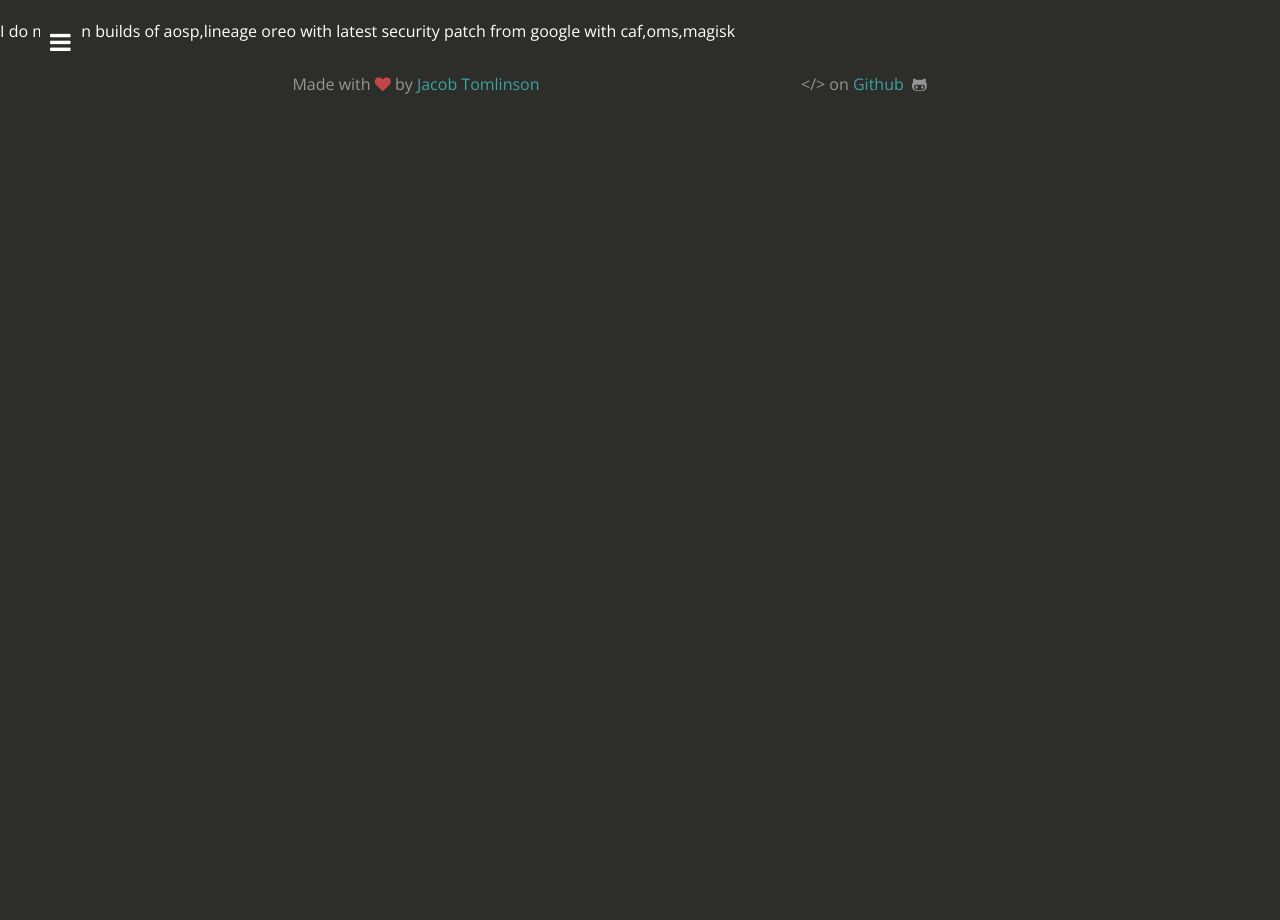
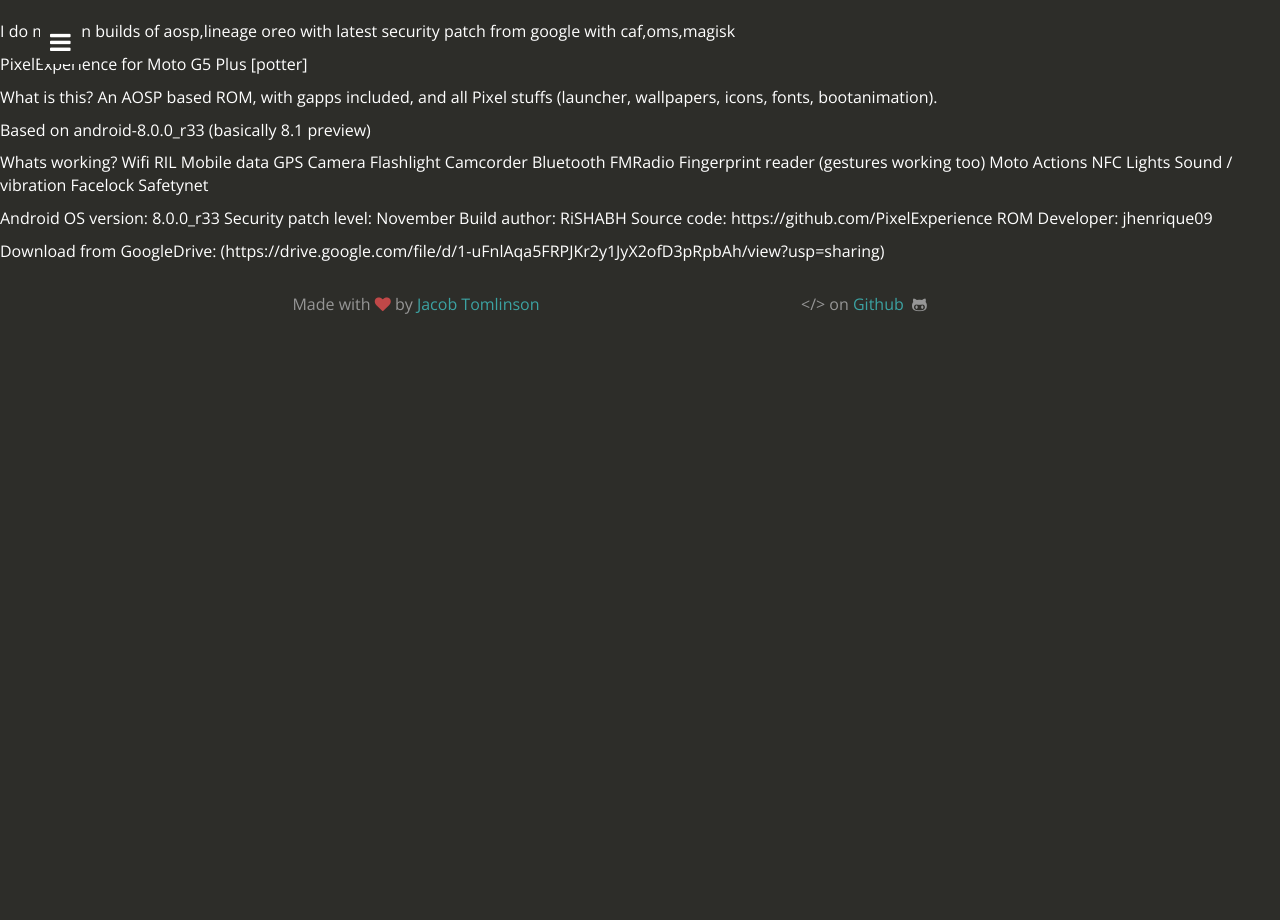
Before and after one commit to hashroot/hashroot.github.io, a Jekyll site: the page built from potter-g5-plus/ROMs/index.md, in a window 1280 px wide. Built offline with Jekyll 4.4.1, drawn with Linux system fonts in a browser that asks for light colours; nearby versions of some CDN libraries; our own code applies the rules of GitHub Pages for plain Markdown files; Markdown is read by kramdown in place of the engine named in the settings.

Commit message:
add dl link

```diff
--- a/potter-g5-plus/ROMs/index.md
+++ b/potter-g5-plus/ROMs/index.md
@@ -1 +1,35 @@
 I do my own builds of aosp,lineage oreo with latest security patch from google with caf,oms,magisk
+
+PixelExperience for Moto G5 Plus [potter]
+
+What is this?
+An AOSP based ROM, with gapps included, and all Pixel stuffs (launcher, wallpapers, icons, fonts, bootanimation).
+
+Based on android-8.0.0_r33 (basically 8.1 preview)
+
+
+Whats working?
+Wifi
+RIL
+Mobile data
+GPS
+Camera
+Flashlight
+Camcorder
+Bluetooth
+FMRadio
+Fingerprint reader (gestures working too)
+Moto Actions
+NFC
+Lights
+Sound / vibration
+Facelock
+Safetynet
+
+Android OS version: 8.0.0_r33
+Security patch level: November
+Build author: RiSHABH
+Source code: https://github.com/PixelExperience
+ROM Developer: jhenrique09
+
+Download from GoogleDrive: (https://drive.google.com/file/d/1-uFnlAqa5FRPJKr2y1JyX2ofD3pRpbAh/view?usp=sharing)
```
